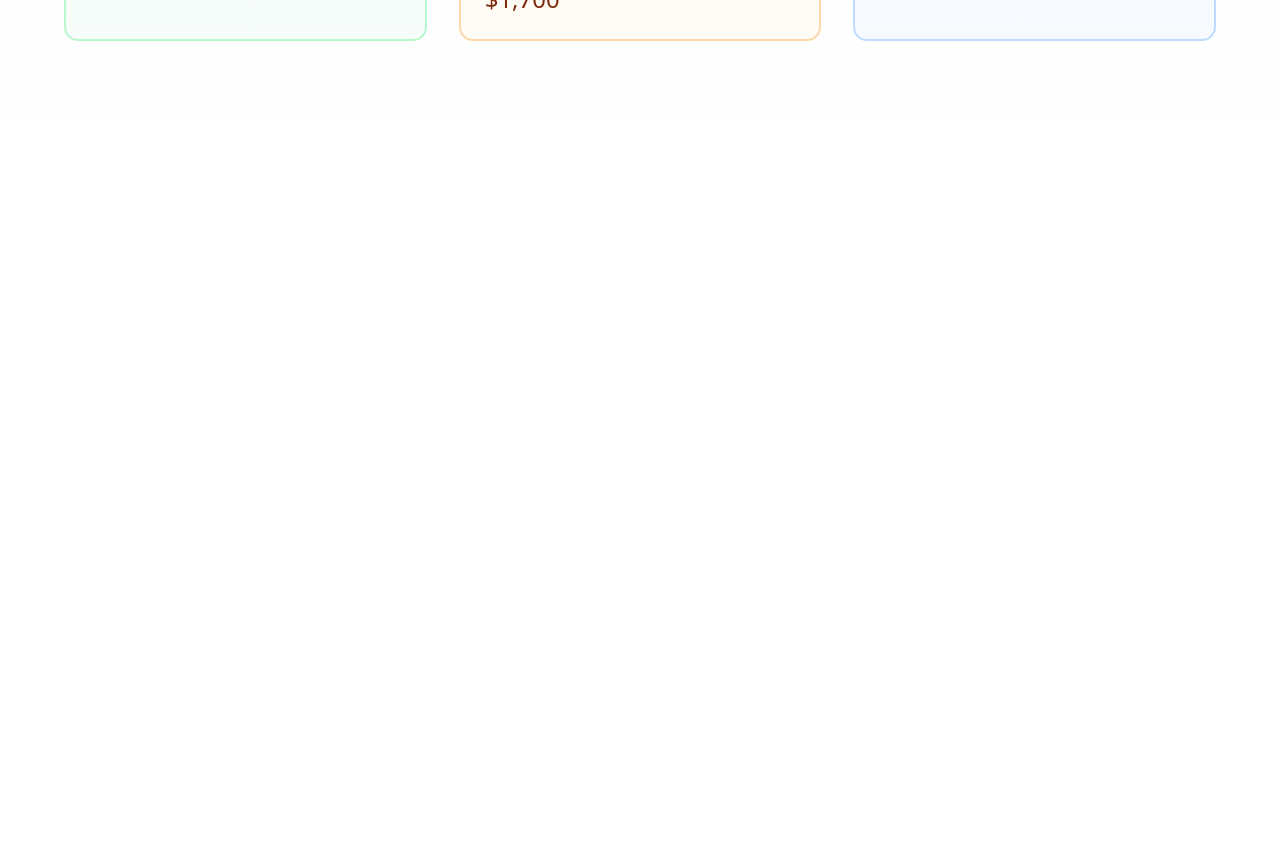
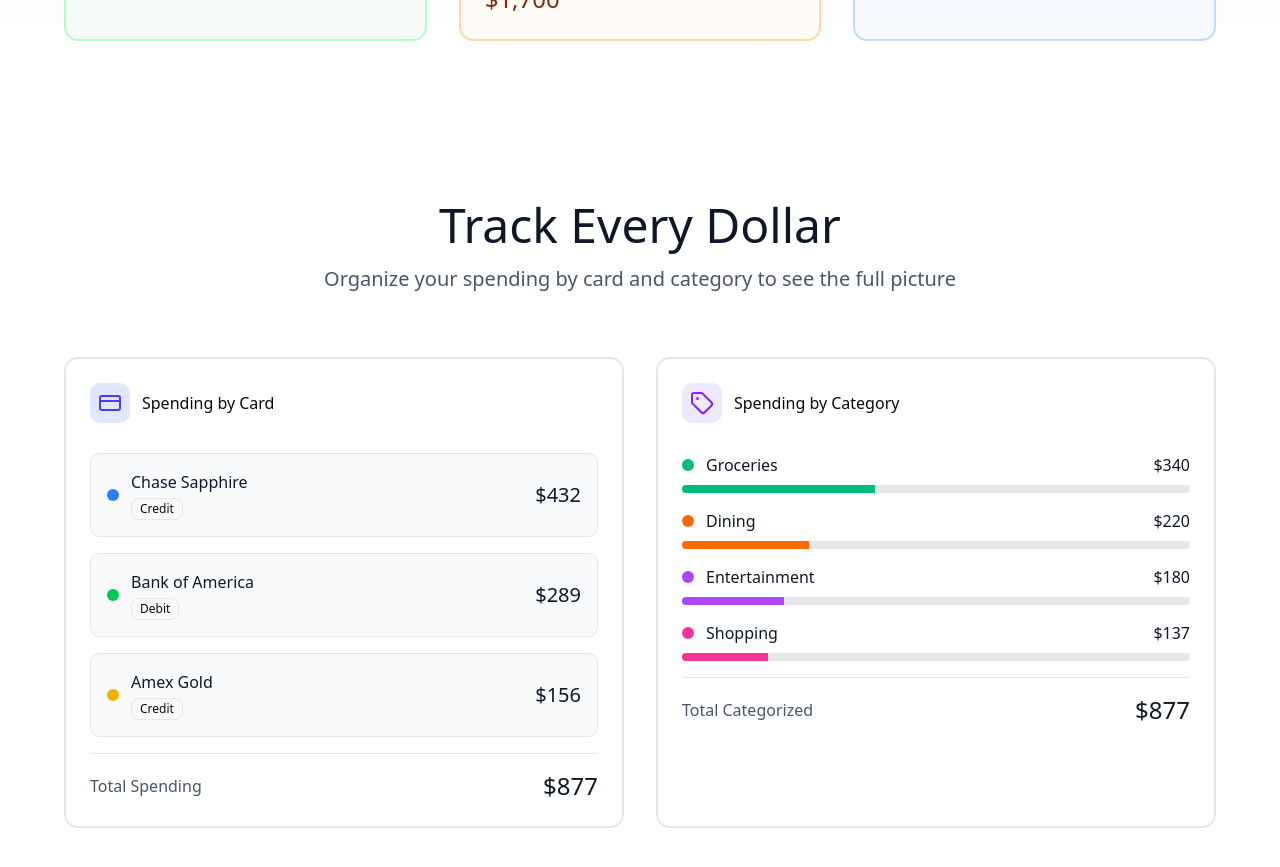
Before and after one commit to tylernpc/BudgitUrself, a Next.js app in the folder budgiturself/: page / in a window 1280 px wide. Shown: the part 1860-2727 px from the top of the page. Before the commit the page ends 1981 px from the top, so only its background shows below. Built offline with nearby package versions, Linux system fonts and the light colour scheme.

Commit message:
Categories Section Implemented

```diff
--- a/budgiturself/app/(marketing)/page.tsx
+++ b/budgiturself/app/(marketing)/page.tsx
@@ -1,6 +1,7 @@
 import {Hero} from "@/components/marketing/hero";
 import {Features} from "@/components/marketing/features";
 import { InteractiveDemo } from "@/components/marketing/interactive-demo";
+import {Categories} from "@/components/marketing/categories";
 
 export default function MarketingPage() {
     return (
@@ -8,6 +9,7 @@ export default function MarketingPage() {
             <Hero/>
             <Features/>
             <InteractiveDemo/>
+            <Categories/>
         </main>
     );
 }
--- /dev/null
+++ b/budgiturself/components/marketing/categories.tsx
@@ -0,0 +1,105 @@
+import {CreditCard, Tag} from "lucide-react";
+import {Badge} from "@/components/ui/badge";
+import {Card, CardContent, CardHeader, CardTitle} from "@/components/ui/card";
+
+const cardData = [
+    {name: "Chase Sapphire", type: "Credit", amount: "$432", color: "bg-blue-500"},
+    {name: "Bank of America", type: "Debit", amount: "$289", color: "bg-green-500"},
+    {name: "Amex Gold", type: "Credit", amount: "$156", color: "bg-yellow-500"},
+];
+
+const categoryData = [
+    {name: "Groceries", amount: "$340", percentage: 38, color: "bg-emerald-500"},
+    {name: "Dining", amount: "$220", percentage: 25, color: "bg-orange-500"},
+    {name: "Entertainment", amount: "$180", percentage: 20, color: "bg-purple-500"},
+    {name: "Shopping", amount: "$137", percentage: 17, color: "bg-pink-500"},
+];
+
+export function Categories() {
+    return (
+        <section className="py-20 bg-white">
+            <div className="mx-auto max-w-7xl px-6 lg:px-8">
+                <div className="mx-auto max-w-2xl text-center mb-16">
+                    <h2 className="text-4xl sm:text-5xl text-gray-900 mb-4">
+                        Track Every Dollar
+                    </h2>
+                    <p className="text-xl text-gray-600">
+                        Organize your spending by card and category to see the full picture
+                    </p>
+                </div>
+
+                <div className="grid grid-cols-1 lg:grid-cols-2 gap-8 max-w-6xl mx-auto">
+                    {/* By Card */}
+                    <Card className="border-2">
+                        <CardHeader>
+                            <div className="flex items-center gap-3">
+                                <div className="size-10 rounded-lg bg-indigo-100 flex items-center justify-center">
+                                    <CreditCard className="size-6 text-indigo-600"/>
+                                </div>
+                                <CardTitle>Spending by Card</CardTitle>
+                            </div>
+                        </CardHeader>
+                        <CardContent className="space-y-4">
+                            {cardData.map((card) => (
+                                <div key={card.name}
+                                     className="flex items-center justify-between p-4 rounded-lg border bg-gray-50">
+                                    <div className="flex items-center gap-3">
+                                        <div className={`size-3 rounded-full ${card.color}`}/>
+                                        <div>
+                                            <p className="text-gray-900">{card.name}</p>
+                                            <Badge variant="outline" className="text-xs mt-1">{card.type}</Badge>
+                                        </div>
+                                    </div>
+                                    <p className="text-xl text-gray-900">{card.amount}</p>
+                                </div>
+                            ))}
+                            <div className="pt-4 border-t">
+                                <div className="flex items-center justify-between">
+                                    <p className="text-gray-600">Total Spending</p>
+                                    <p className="text-2xl text-gray-900">$877</p>
+                                </div>
+                            </div>
+                        </CardContent>
+                    </Card>
+
+                    {/* By Category */}
+                    <Card className="border-2">
+                        <CardHeader>
+                            <div className="flex items-center gap-3">
+                                <div className="size-10 rounded-lg bg-violet-100 flex items-center justify-center">
+                                    <Tag className="size-6 text-violet-600"/>
+                                </div>
+                                <CardTitle>Spending by Category</CardTitle>
+                            </div>
+                        </CardHeader>
+                        <CardContent className="space-y-4">
+                            {categoryData.map((category) => (
+                                <div key={category.name} className="space-y-2">
+                                    <div className="flex items-center justify-between">
+                                        <div className="flex items-center gap-3">
+                                            <div className={`size-3 rounded-full ${category.color}`}/>
+                                            <p className="text-gray-900">{category.name}</p>
+                                        </div>
+                                        <p className="text-gray-900">{category.amount}</p>
+                                    </div>
+                                    <div className="h-2 bg-gray-200 rounded-full overflow-hidden">
+                                        <div
+                                            className={`h-full ${category.color}`}
+                                            style={{width: `${category.percentage}%`}}
+                                        />
+                                    </div>
+                                </div>
+                            ))}
+                            <div className="pt-4 border-t">
+                                <div className="flex items-center justify-between">
+                                    <p className="text-gray-600">Total Categorized</p>
+                                    <p className="text-2xl text-gray-900">$877</p>
+                                </div>
+                            </div>
+                        </CardContent>
+                    </Card>
+                </div>
+            </div>
+        </section>
+    );
+}
```
